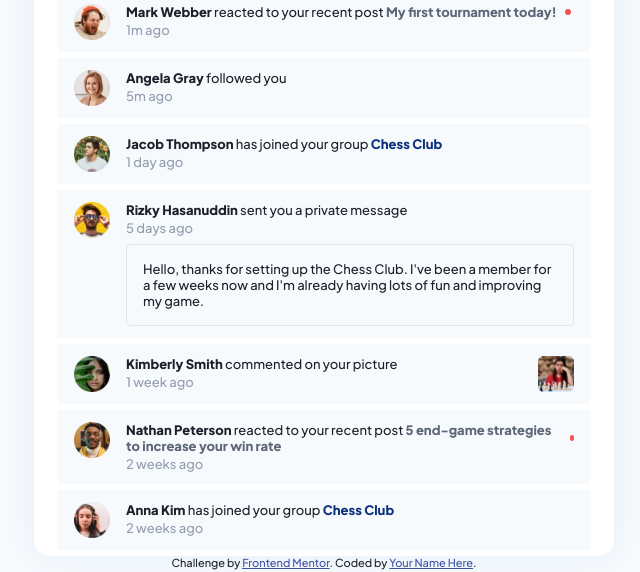
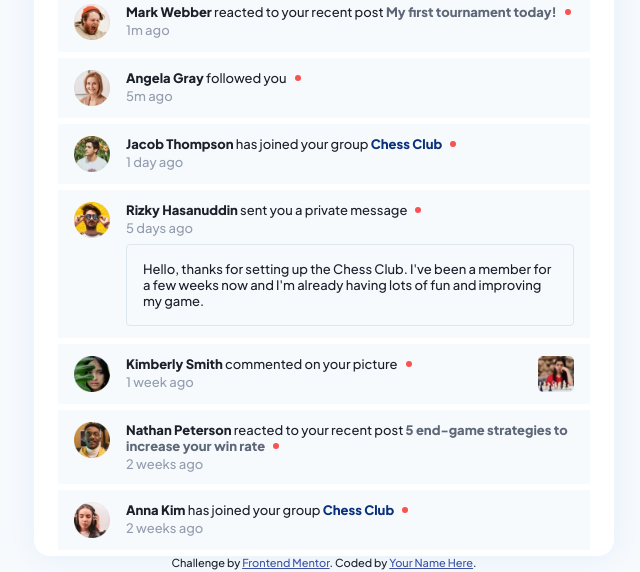
Before and after one commit to Emvil-git/fe-mentor_notifications-page, a React (Create React App) app: page / in a window 1280 px wide. Shown: the part 155-727 px from the top of the page, without its empty margins (316-956 px from the left). Built offline with nearby package versions, Linux system fonts and the light colour scheme.

Commit message:
feat(notification): add read notif function

```diff
--- a/src/App.jsx
+++ b/src/App.jsx
@@ -6,7 +6,13 @@ import { useState } from 'react';
 
 function App() {
 
-  const [unreadArr, setUnreadArr] = useState([1,2,3,4,5,6,7]);
+  const [unreadArr, setUnreadArr] = useState([0,1,2,3,4,5,6]);
+
+  const readAll = () => {
+    setUnreadArr([])
+  }
+
+  console.log(unreadArr)
 
   return (
     <div className="App">
@@ -18,12 +24,12 @@ function App() {
             <div className='notif__indicate-value'>3</div>
           </section>
 
-          <button className='notif__allread'>Mark all as read</button>
+          <button onClick={readAll} className='notif__allread'>Mark all as read</button>
         </header>
 
         <main className='notif__cont'>
           {notifData.map(
-            notif => <NotifCard notifData={notif} isUnread={unreadArr.includes(notif.id)}/>
+            (notif) => <NotifCard notifData={notif} isUnread={unreadArr.includes(notif.id)}  unreadArr={unreadArr} setUnreadArr={setUnreadArr}/>
           )}
 
         </main>
--- a/src/components/notifCard/NotifCard.jsx
+++ b/src/components/notifCard/NotifCard.jsx
@@ -1,6 +1,21 @@
-const NotifCard = ({notifData, isUnread}) => {
+import { CircleFill } from "react-bootstrap-icons";
 
-    console.log(notifData)
+const NotifCard = ({notifData, isUnread, unreadArr, setUnreadArr}) => {
+    const handleClick = () => {
+        console.log(notifData.id)
+        const cUnread = [...unreadArr]
+        const index = cUnread.indexOf(notifData.id)
+        if (index > -1) {
+            cUnread.splice(index, 1)
+            console.log(cUnread);
+            setUnreadArr(cUnread)
+        }
+    }
+
+    const handleBG = () => {
+        if (isUnread) return "nt-card"
+        return "nt-card nt-card--read"
+    }
 
     const byNotifType = () => {
 
@@ -13,24 +28,30 @@ const NotifCard = ({notifData, isUnread}) => {
             case 'post':
                 return(
                     <div className="nt-card__text-sect">
-                        <section className="nt-card__text-top">
-                            <p><a className="nt-card__name">{name}</a> reacted to your recent post <a id="post-title">{data.postTitle}</a></p>
-                            {isUnread && <div className="nt-card__indicator"></div>}
-                        </section>
+                            <span>
+                                <a className="nt-card__name">{name}</a> reacted to your recent post <a id="post-title">{data.postTitle}</a>
+                                {isUnread && <CircleFill className="nt-card__indicator"/>}
+                            </span>
                         <span className="nt-card__time">{`${time} ago`}</span>
                     </div>
                 )
             case 'group':
                 return(
                     <section className="nt-card__text-sect">
-                        <span><a className="nt-card__name">{name}</a> has joined your group <a id="group-name">{data.groupName}</a></span>
+                        <span>
+                            <a className="nt-card__name">{name}</a> has joined your group <a id="group-name">{data.groupName}</a>
+                            {isUnread && <CircleFill className="nt-card__indicator"/>}
+                        </span>
                         <span className="nt-card__time">{`${time} ago`}</span>
                     </section>
                 )
             case 'follow':
                 return(
                     <section className="nt-card__text-sect">
-                        <p><a className="nt-card__name">{name}</a> followed you</p>
+                        <span>
+                            <a className="nt-card__name">{name}</a> followed you
+                            {isUnread && <CircleFill className="nt-card__indicator"/>}
+                        </span>
                         <span className="nt-card__time">{`${time} ago`}</span>
                     </section>
 
@@ -39,7 +60,10 @@ const NotifCard = ({notifData, isUnread}) => {
                 return(
                     <section className="content-sect--img">
                         <section className="nt-card__text-sect">
-                        <p><a className="nt-card__name">{name}</a> commented on your picture</p>
+                        <span>
+                            <a className="nt-card__name">{name}</a> commented on your picture
+                            {isUnread && <CircleFill className="nt-card__indicator"/>}
+                        </span>
                         <span className="nt-card__time">{`${time} ago`}</span>
                         </section>
                         <img src={data.imgUrl} alt="" className="nt-card__img"/>
@@ -49,7 +73,10 @@ const NotifCard = ({notifData, isUnread}) => {
                 return(
                     <section>
                         <section className="nt-card__text-sect">
-                            <p><a className="nt-card__name">{name}</a> sent you a private message</p>
+                            <span>
+                                <a className="nt-card__name">{name}</a> sent you a private message
+                                {isUnread && <CircleFill className="nt-card__indicator"/>}
+                            </span>
                             <span className="nt-card__time">{`${time} ago`}</span>
                         </section>
 
@@ -60,7 +87,7 @@ const NotifCard = ({notifData, isUnread}) => {
     }
 
     return (
-        <div className="nt-card">
+        <div onClick={handleClick} className={handleBG()}>
             <img src={notifData.user.imgUrl} alt="" className="nt-card__pfp" />
             {byNotifType()}
         </div>
--- a/src/components/notifCard/NotifCard.scss
+++ b/src/components/notifCard/NotifCard.scss
@@ -11,6 +11,10 @@
     margin-bottom: 6px;
 
     display: flex;
+
+    &--read{
+        background: none;
+    }
 
     &__pfp{
         height: 36px;
@@ -55,12 +59,11 @@
 
 
     &__indicator{
-        height: 6px;
-        width: 6px;
         padding: 0;
+        font-size: 6px;
         margin-left: 8px;
-        border-radius: 6px;
-        background-color: $red;
+        transform: translateY(-2px);
+        color: $red;
     }
 }
 
--- a/src/data.js
+++ b/src/data.js
@@ -31,7 +31,7 @@ export const usersData = [
 
 export const notifData = [
     {
-        id: 1,
+        id: 0,
         user: usersData.find(user => user.name === "Mark Webber"),
         type: "post",
         data: {
@@ -40,7 +40,7 @@ export const notifData = [
         time: "1m"
     },
     {
-        id: 2,
+        id: 1,
         user: usersData.find(user => user.name === "Angela Gray"),
         type: "follow",
         data: {
@@ -48,7 +48,7 @@ export const notifData = [
         time: "5m"
     },
     {
-        id: 3,
+        id: 2,
         user: usersData.find(user => user.name === "Jacob Thompson"),
         type: "group",
         data: {
@@ -57,7 +57,7 @@ export const notifData = [
         time: "1 day"
     },
     {
-        id: 4,
+        id: 3,
         user: usersData.find(user => user.name === "Rizky Hasanuddin"),
         type: "message",
         data: {
@@ -66,7 +66,7 @@ export const notifData = [
         time: "5 days"
     },
     {
-        id: 5,
+        id: 4,
         user: usersData.find(user => user.name === "Kimberly Smith"),
         type: "img-comment",
         data: {
@@ -75,7 +75,7 @@ export const notifData = [
         time: "1 week"
     },
     {
-        id: 6,
+        id: 5,
         user: usersData.find(user => user.name === "Nathan Peterson"),
         type: "post",
         data: {
@@ -84,7 +84,7 @@ export const notifData = [
         time: "2 weeks"
     },
     {
-        id: 7,
+        id: 6,
         user: usersData.find(user => user.name === "Anna Kim"),
         type: "group",
         data: {
```
